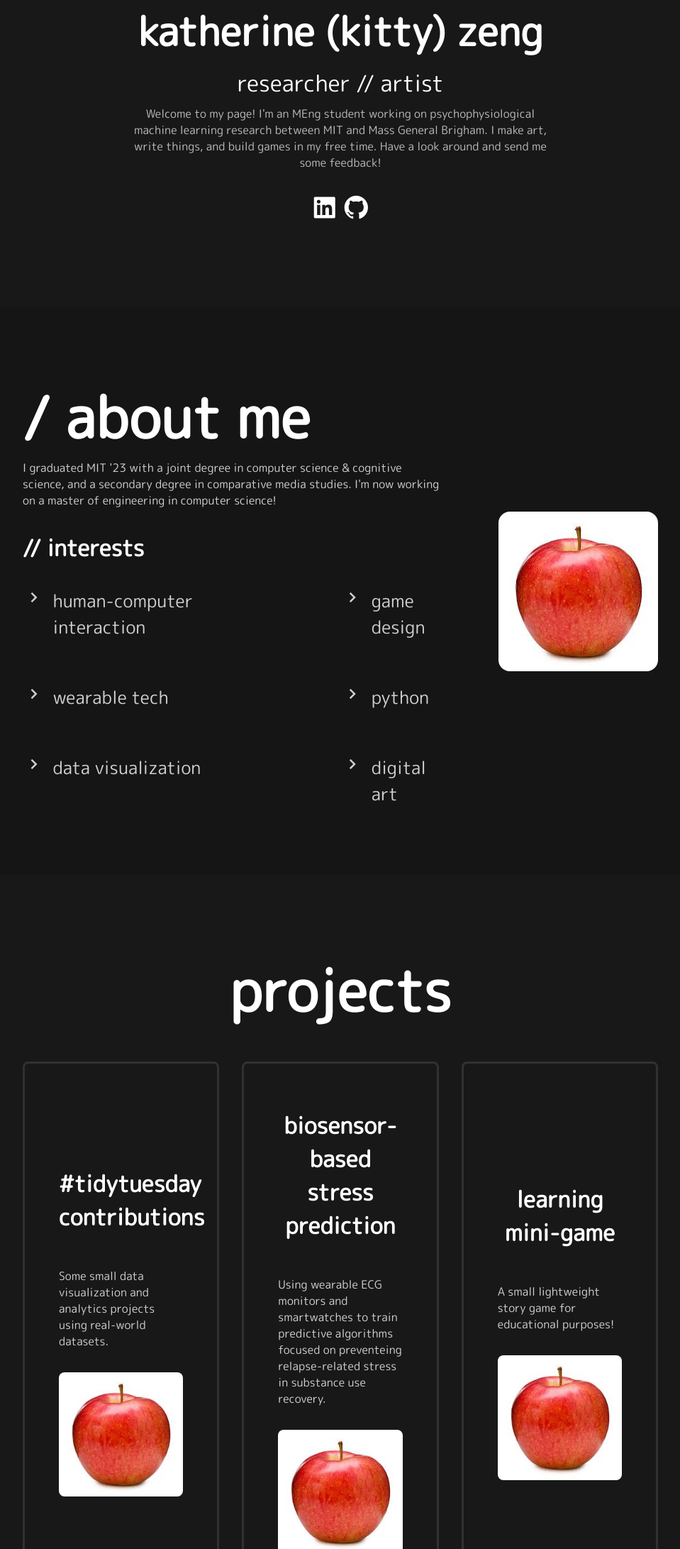
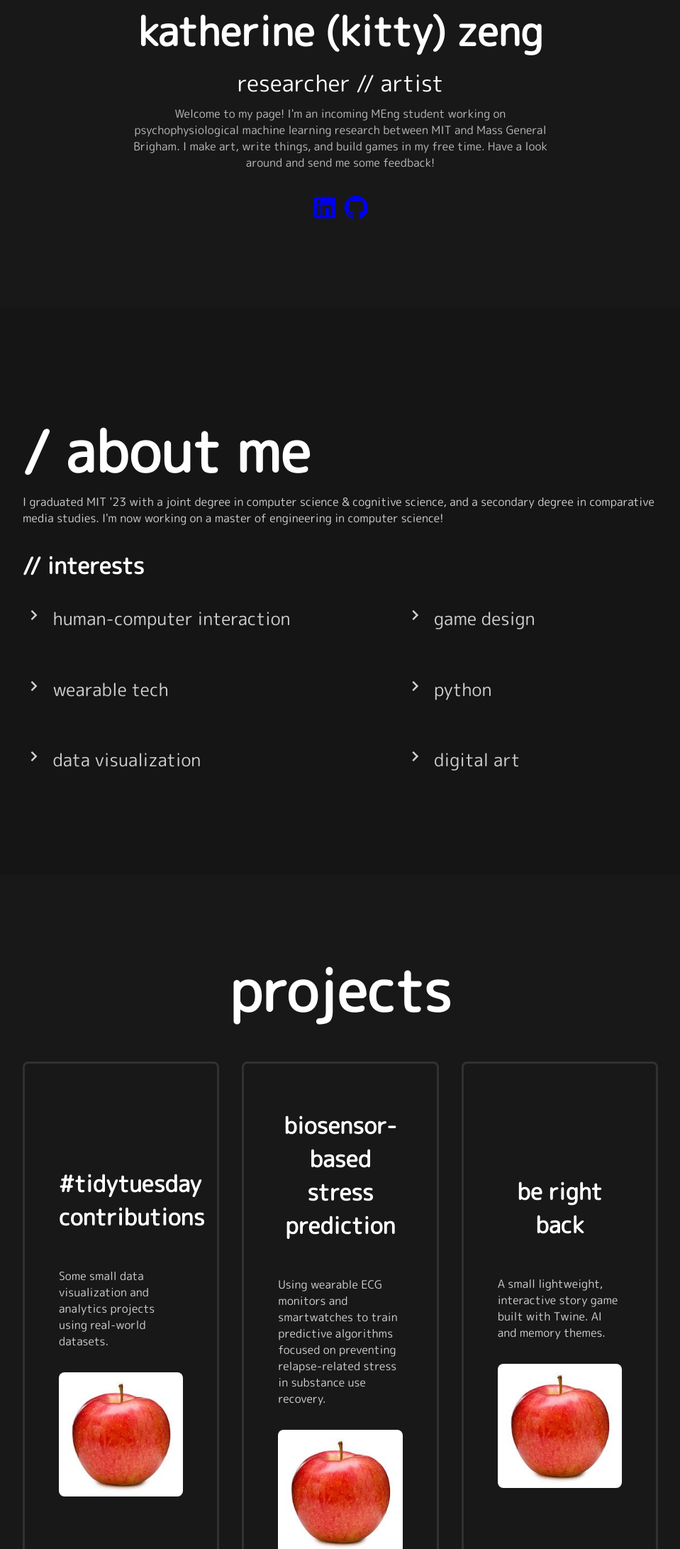
Before and after one commit to kszeng/kszeng.github.io, a plain HTML site: page index.html in a window 1280 px wide. Shown: the part 367-2550 px from the top of the page at 71% size, without its empty margins (160-1119 px from the left). Drawn offline with nearby package versions, Linux system fonts and the light colour scheme.

Commit message:
two buttons

```diff
--- a/index.html
+++ b/index.html
@@ -34,13 +34,14 @@
             <div class="info-box">
                 <h1>katherine (kitty) zeng</h1>
                 <h3>researcher // artist</h3>
-                <p>Welcome to my page! I'm an MEng student working on psychophysiological machine learning research between MIT and Mass General Brigham. I make art, write things, and build games in my free time. Have a look around and send me some feedback!
+                <p>Welcome to my page! I'm an incoming MEng student working on psychophysiological machine learning research between MIT and Mass General Brigham. I make art, write things, and build games in my free time. Have a look around and send me some feedback!
                 </p>
             </div>
 
             <div class="social-icons">
-                <i class='bx bxl-linkedin-square'></i>
-                <i class='bx bxl-github'></i>
+                <a href = "https://www.linkedin.com/in/kszeng/"><i class='bx bxl-linkedin-square'></i></a>
+                <a href = "https://github.com/kszeng"><i class='bx bxl-github'></i></a>
+
             </div>
         </section>
 
@@ -71,8 +72,6 @@
 
             </div>
 
-            <img src="image.jpg" alt="">
-
         </section>
 
         <section id="projects">
@@ -91,16 +90,16 @@
                 <div class="box">
                     <h1 class="header">biosensor-based stress prediction</h1>
 
-                    <p>Using wearable ECG monitors and smartwatches to train predictive algorithms focused on preventeing relapse-related stress in substance use recovery.
+                    <p>Using wearable ECG monitors and smartwatches to train predictive algorithms focused on preventing relapse-related stress in substance use recovery.
                     </p>
 
                     <img src="image.jpg" alt="">
                 </div>
 
                 <div class="box">
-                    <h1 class="header">learning mini-game</h1>
+                    <h1 class="header">be right back</h1>
 
-                    <p>A small lightweight story game for educational purposes!
+                    <p>A small lightweight, interactive story game built with Twine. AI and memory themes.
                     </p>
 
                     <img src="image.jpg" alt="">
```
